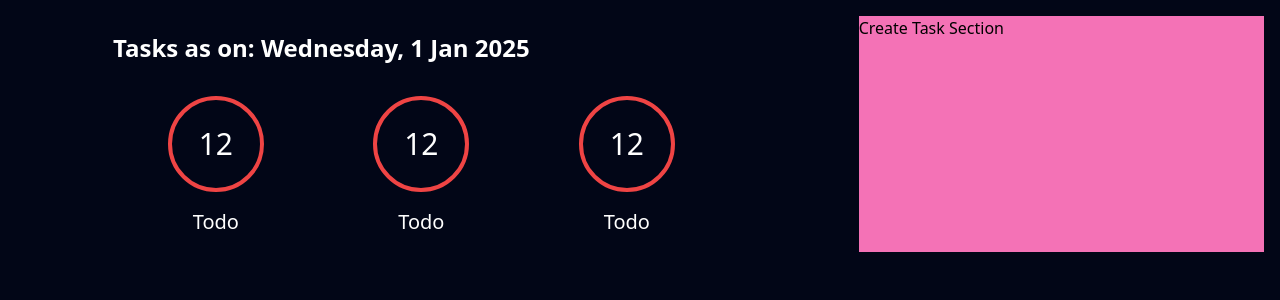
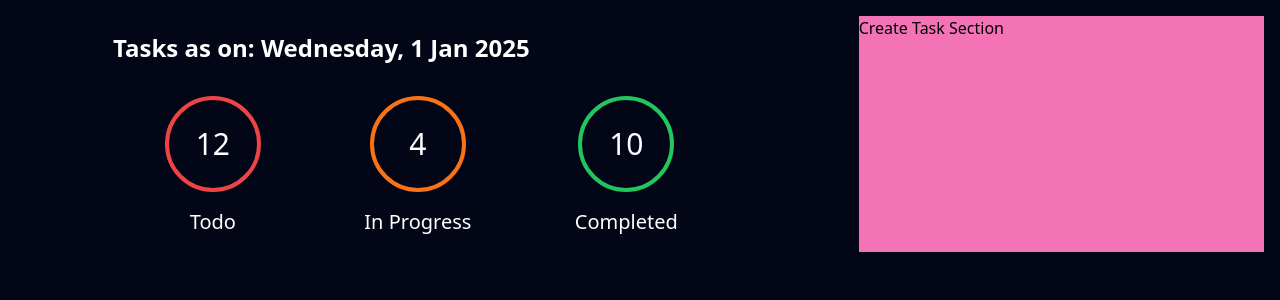
Before and after one commit to manikbajaj/fullstack-react, a React (Vite) app: page /tasks in a window 1280 px wide. Shown: the top 300 px of the page. Built offline with nearby package versions, Linux system fonts and the light colour scheme.

Commit message:
Final code for FSDB790

```diff
--- a/src/components/tasksCounter/tasksCounter.jsx
+++ b/src/components/tasksCounter/tasksCounter.jsx
@@ -1,12 +1,63 @@
-export function TasksCounter() {
+import PropTypes from "prop-types";
+
+function Todo(props) {
   return (
-    <div className="flex flex-col items-center justify-center">
-      <div className="p-6 border-solid border-red-500 border-4 rounded-full mb-4">
+    <>
+      <div
+        className={`p-6 border-solid border-red-500 border-4 rounded-full mb-4`}
+      >
         <div className="min-w-10 min-h-10 text-white text-3xl text-center flex justify-center leading-10">
-          12
+          {props.children}
         </div>
       </div>
       <div className="text-white text-xl text-center">Todo</div>
+    </>
+  );
+}
+
+function InProgress(props) {
+  return (
+    <>
+      <div
+        className={`p-6 border-solid border-orange-500 border-4 rounded-full mb-4`}
+      >
+        <div className="min-w-10 min-h-10 text-white text-3xl text-center flex justify-center leading-10">
+          {props.children}
+        </div>
+      </div>
+      <div className="text-white text-xl text-center">In Progress</div>
+    </>
+  );
+}
+
+function Completed(props) {
+  return (
+    <>
+      <div
+        className={`p-6 border-solid border-green-500 border-4 rounded-full mb-4`}
+      >
+        <div className="min-w-10 min-h-10 text-white text-3xl text-center flex justify-center leading-10">
+          {props.children}
+        </div>
+      </div>
+      <div className="text-white text-xl text-center">Completed</div>
+    </>
+  );
+}
+
+export function TasksCounter(props) {
+  const { count = 0, type = "todo" } = props;
+
+  return (
+    <div className="flex flex-col items-center justify-center">
+      {type === "todo" && <Todo>{count}</Todo>}
+      {type === "inProgress" && <InProgress>{count}</InProgress>}
+      {type === "completed" && <Completed>{count}</Completed>}
     </div>
   );
 }
+
+TasksCounter.propTypes = {
+  count: PropTypes.number.isRequired,
+  type: PropTypes.oneOf(["todo", "inProgress", "completed"]).isRequired,
+};
--- a/src/pages/tasks/tasks.jsx
+++ b/src/pages/tasks/tasks.jsx
@@ -9,9 +9,9 @@ export default function Tasks() {
             Tasks as on: Wednesday, 1 Jan 2025
           </h1>
           <div className="flex justify-around">
-            <TasksCounter />
-            <TasksCounter />
-            <TasksCounter />
+            <TasksCounter count={12} type="todo" />
+            <TasksCounter count={4} type="inProgress" />
+            <TasksCounter count={10} type="completed" />
           </div>
         </div>
       </section>
```
